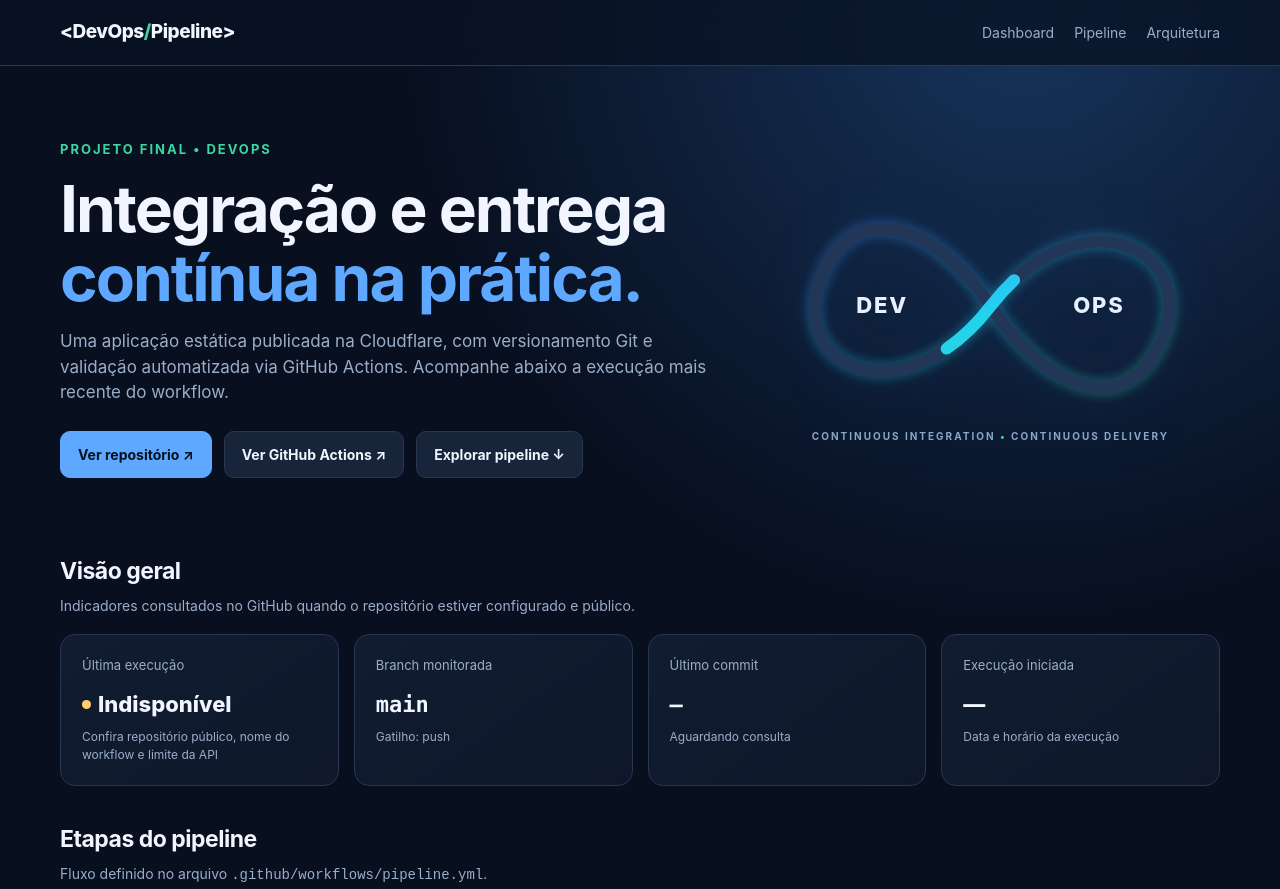
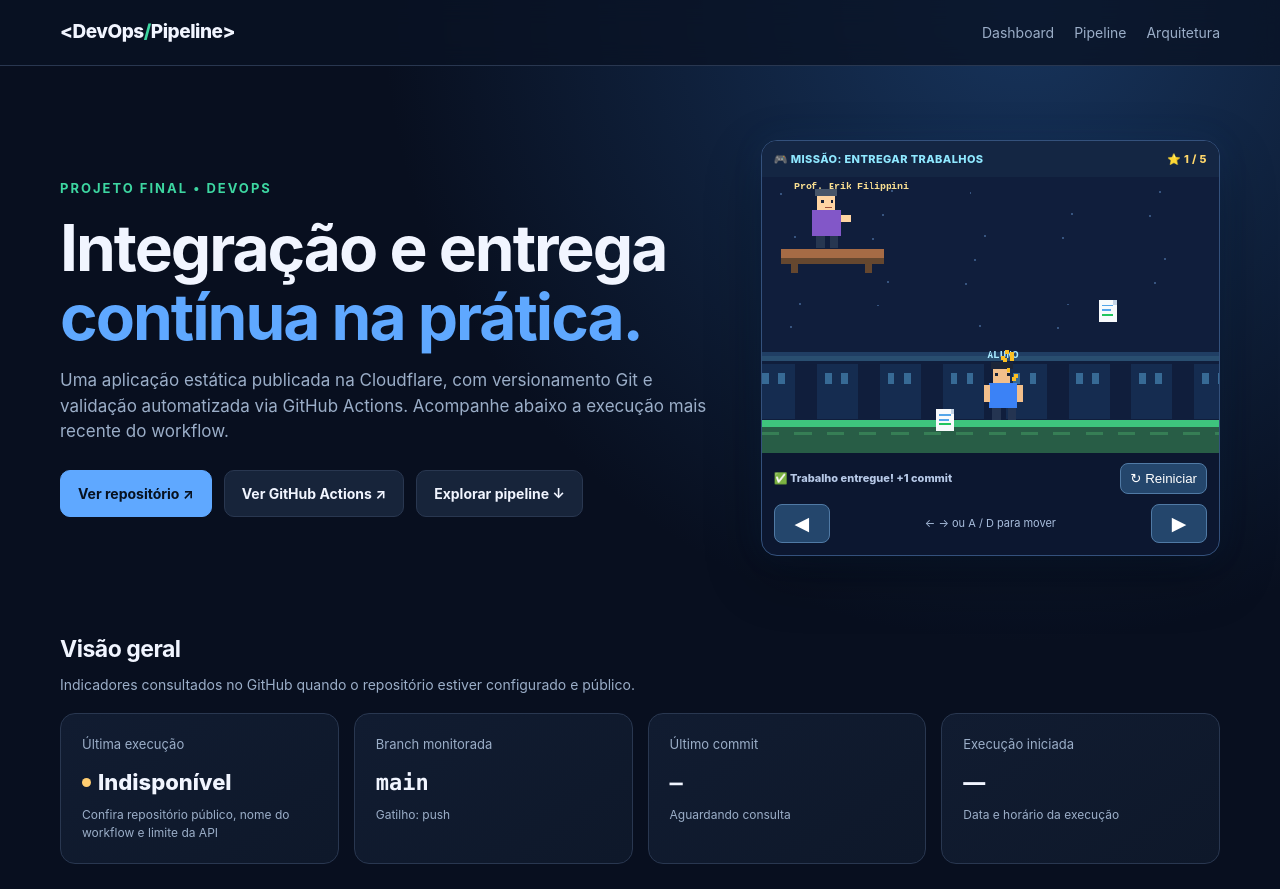
Before and after one commit to Fredy-Neugebauer/meu-site-devops, a plain HTML site: page index.html in a window 1280 px wide. Shown: the top 889 px of the page. Drawn offline with Linux system fonts and the light colour scheme; no server answers.

Commit message:
feat: adiciona minigame DevOps

```diff
--- a/index.html
+++ b/index.html
@@ -18,6 +18,16 @@
     @media(max-width:950px){.hero{grid-template-columns:1fr}.hero-visual{max-width:390px}.hero{gap:12px}}
     @media(max-width:800px){.cards{grid-template-columns:repeat(2,1fr)}.pipeline{grid-template-columns:repeat(2,1fr)}.step::after{display:none}.two{grid-template-columns:1fr}.hero{padding-top:50px}}
     @media(max-width:480px){.nav{align-items:flex-start;flex-direction:column}.cards,.pipeline{grid-template-columns:1fr}.info{grid-template-columns:1fr;gap:2px}.hero h1{letter-spacing:-1px}}
+
+    /* Minigame pixel art, integrado ao banner */
+    .game-panel{max-width:480px;filter:none;border:1px solid #34517c;border-radius:16px;background:#0c1730;overflow:hidden;box-shadow:0 20px 55px #0005,0 0 32px #3187ff16}
+    .game-head,.game-bottom{display:flex;justify-content:space-between;align-items:center;gap:8px;padding:10px 12px;font-size:11px;font-weight:800;color:#dbeafe}
+    .game-head{background:#142643;color:#8fe8ff;letter-spacing:.4px}.game-head span:last-child{color:#ffd76b;white-space:nowrap}
+    #devopsGame{width:100%;height:auto;display:block;image-rendering:pixelated;background:#0b1732;touch-action:none}
+    .game-bottom{font-size:11px;color:#b7c9e7;min-height:43px}.game-bottom button,.game-controls button{background:#24466c;color:#fff;border:1px solid #507aa5;border-radius:8px;cursor:pointer;font:700 12px inherit;padding:7px 9px}
+    .game-controls{display:flex;justify-content:space-between;align-items:center;gap:8px;padding:0 12px 12px;color:#a8bddc;font-size:11px}.game-controls button{min-width:56px;min-height:38px;font-size:19px;touch-action:none;user-select:none}
+    .game-controls button:active{background:#3277bc}
+    @media(max-width:480px){.game-head{font-size:10px}.game-controls span{font-size:10px}}
   </style>
 </head>
 <body>
@@ -25,15 +35,11 @@
 <main class="wrap" id="inicio">
   <section class="hero">
     <div class="hero-copy"><div class="eyebrow">Projeto final • DevOps</div><h1>Integração e entrega<br><span>contínua na prática.</span></h1><p>Uma aplicação estática publicada na Cloudflare, com versionamento Git e validação automatizada via GitHub Actions. Acompanhe abaixo a execução mais recente do workflow.</p><div class="actions"><a class="btn primary" id="repoLink" href="#configuracao" target="_self">Ver repositório ↗</a><a class="btn" id="actionsLink" href="#configuracao">Ver GitHub Actions ↗</a><a class="btn" href="#pipeline">Explorar pipeline ↓</a></div></div>
-    <div class="hero-visual" aria-label="Símbolo infinito DevOps animado representando integração e entrega contínuas" role="img">
-      <svg viewBox="0 0 500 290" xmlns="http://www.w3.org/2000/svg" aria-hidden="true">
-        <defs><linearGradient id="infinity-gradient" x1="0%" y1="0%" x2="100%" y2="100%"><stop offset="0%" stop-color="#448aff"/><stop offset="52%" stop-color="#22d3ee"/><stop offset="100%" stop-color="#3dd6a1"/></linearGradient><filter id="infinity-blur" x="-25%" y="-40%" width="150%" height="180%"><feGaussianBlur stdDeviation="6"/></filter></defs>
-        <path class="infinity-glow" d="M250 145 C190 55 110 35 75 95 C10 205 150 275 250 145 C350 15 490 85 430 195 C390 265 310 235 250 145"/>
-        <path class="infinity-track" d="M250 145 C190 55 110 35 75 95 C10 205 150 275 250 145 C350 15 490 85 430 195 C390 265 310 235 250 145"/>
-        <path class="infinity-flow" d="M250 145 C190 55 110 35 75 95 C10 205 150 275 250 145 C350 15 490 85 430 195 C390 265 310 235 250 145"/>
-        <text class="infinity-label" x="132" y="152" text-anchor="middle">DEV</text><text class="infinity-label" x="368" y="152" text-anchor="middle">OPS</text>
-      </svg>
-      <div class="infinity-caption">CONTINUOUS INTEGRATION <span>•</span> CONTINUOUS DELIVERY</div>
+    <div class="hero-visual game-panel" aria-label="Minigame de entregas DevOps">
+      <div class="game-head"><span>🎮 MISSÃO: ENTREGAR TRABALHOS</span><span id="gameScore">⭐ 0 / 5</span></div>
+      <canvas id="devopsGame" width="480" height="290" aria-label="Jogo de plataforma em pixel art: professor lança trabalhos e aluno coleta usando setas ou botões"></canvas>
+      <div class="game-bottom"><span id="gameMessage" aria-live="polite">Colete 5 trabalhos para concluir o deploy!</span><button id="gameRestart" type="button">↻ Reiniciar</button></div>
+      <div class="game-controls"><button type="button" id="gameLeft" aria-label="Mover aluno para esquerda">◀</button><span>← → ou A / D para mover</span><button type="button" id="gameRight" aria-label="Mover aluno para direita">▶</button></div>
     </div>
   </section>
   <section class="section" id="dashboard"><h2>Visão geral</h2><p class="hint">Indicadores consultados no GitHub quando o repositório estiver configurado e público.</p><div class="cards">
@@ -89,6 +95,67 @@
     }
     updateRun();
   }
+
+  // JOGO: animação original em Canvas, sem imagens externas ou bibliotecas.
+  (() => {
+    const canvas = document.getElementById('devopsGame');
+    const ctx = canvas.getContext('2d');
+    const scoreEl = document.getElementById('gameScore');
+    const messageEl = document.getElementById('gameMessage');
+    const W=480,H=290,ground=255;
+    let playerX=235,score=0,misses=0,done=false,items=[],particles=[],spawn=0,last=0,clock=0;
+    const keys={left:false,right:false};
+    function reset(){playerX=235;score=0;misses=0;done=false;items=[];particles=[];spawn=0;scoreEl.textContent='⭐ 0 / 5';messageEl.textContent='Colete 5 trabalhos para concluir o deploy!';}
+    document.getElementById('gameRestart').addEventListener('click',reset);
+    function control(button,side){
+      const el=document.getElementById(button);
+      el.addEventListener('pointerdown',e=>{e.preventDefault();keys[side]=true;try{el.setPointerCapture(e.pointerId)}catch(_){}});
+      ['pointerup','pointercancel','lostpointercapture','pointerleave'].forEach(ev=>el.addEventListener(ev,()=>keys[side]=false));
+    }
+    control('gameLeft','left');control('gameRight','right');
+    window.addEventListener('keydown',e=>{if(['ArrowLeft','ArrowRight','a','A','d','D'].includes(e.key)&&!['INPUT','TEXTAREA'].includes(document.activeElement.tagName)){keys[e.key==='ArrowLeft'||e.key.toLowerCase()==='a'?'left':'right']=true;e.preventDefault();}});
+    window.addEventListener('keyup',e=>{if(['ArrowLeft','ArrowRight','a','A','d','D'].includes(e.key)){keys[e.key==='ArrowLeft'||e.key.toLowerCase()==='a'?'left':'right']=false;}});
+    window.addEventListener('blur',()=>{keys.left=false;keys.right=false});
+    const rect=(x,y,w,h,c)=>{ctx.fillStyle=c;ctx.fillRect(Math.round(x),Math.round(y),w,h)};
+    function label(txt,x,y,color='#fff',size=12){ctx.fillStyle=color;ctx.font=`bold ${size}px monospace`;ctx.textAlign='center';ctx.fillText(txt,x,y);}
+    function professor(x,y){
+      rect(x+9,y,19,18,'#ffd4a2');rect(x+7,y-4,23,7,'#475569');rect(x+3,y+18,31,27,'#8257c8');rect(x+8,y+45,9,13,'#263650');rect(x+22,y+45,9,13,'#263650');
+      rect(x+13,y+7,3,3,'#182238');rect(x+23,y+7,3,3,'#182238');rect(x+17,y+14,8,2,'#9f513a');rect(x+34,y+23,11,7,'#ffd4a2');
+    }
+    function student(x,y){
+      rect(x+8,y,18,17,'#f2bf8b');rect(x+5,y-5,24,8,'#1c2538');rect(x+10,y+7,3,3,'#182238');rect(x+22,y+7,3,3,'#182238');
+      rect(x+3,y+17,30,27,'#3b82f6');rect(x+7,y+44,9,12,'#243451');rect(x+23,y+44,9,12,'#243451');rect(x-2,y+20,6,17,'#f2bf8b');rect(x+33,y+20,6,17,'#f2bf8b');
+    }
+    function paper(x,y){rect(x,y,19,23,'#f8fafc');rect(x+3,y+5,12,2,'#54a5e9');rect(x+3,y+10,10,2,'#54a5e9');rect(x+3,y+15,12,2,'#22c55e');rect(x+15,y,4,5,'#c5d5e7')}
+    function frame(t){
+      const dt=Math.min((t-last)/1000||0,.05);last=t;clock+=dt;
+      if(!done){
+        playerX=Math.max(4,Math.min(W-39,playerX+(Number(keys.right)-Number(keys.left))*225*dt));
+        spawn+=dt;
+        if(spawn>1.35){spawn=0;items.push({x:70+Math.random()*325,y:90,vy:42+score*6,drift:(Math.random()-.5)*25});}
+        for(let i=items.length-1;i>=0;i--){const it=items[i];it.y+=it.vy*dt;it.x+=it.drift*dt;
+          if(it.y+23>=ground-55&&it.y<ground-16&&it.x+19>playerX&&it.x<playerX+37){items.splice(i,1);score++;scoreEl.textContent=`⭐ ${score} / 5`;messageEl.textContent=score>=5?'🏆 FASE CONCLUÍDA — DEPLOY SUCCESS!':'✅ Trabalho entregue! +1 commit';for(let j=0;j<9;j++)particles.push({x:playerX+18,y:ground-50,vx:(Math.random()-.5)*110,vy:-Math.random()*120,life:.7});if(score>=5)done=true;}
+          else if(it.y>ground){items.splice(i,1);misses++;if(misses%3===0)messageEl.textContent='📄 Trabalho perdido! Continue tentando.';}
+        }
+      }
+      for(let i=particles.length-1;i>=0;i--){let p=particles[i];p.x+=p.vx*dt;p.y+=p.vy*dt;p.vy+=180*dt;p.life-=dt;if(p.life<=0)particles.splice(i,1)}
+      // Cenário pixel art
+      ctx.clearRect(0,0,W,H);rect(0,0,W,H,'#101e3c');
+      for(let i=0;i<23;i++){let x=(i*97+19)%W,y=(i*47+17)%165;rect(x,y,2,2,'#37547f')}
+      rect(0,184,W,5,'#203e64');rect(0,188,W,5,'#294e70');
+      for(let i=0;i<8;i++){const x=i*66-8;rect(x,196,43,58,'#152c50');rect(x+8,206,7,11,'#376a95');rect(x+25,206,7,11,'#376a95')}
+      rect(0,ground,W,H-ground,'#285d46');rect(0,ground,W,8,'#3ec47d');for(let x=0;x<W;x+=34)rect(x,ground+13,18,3,'#367e55');
+      // Plataforma do professor
+      rect(20,76,108,10,'#a66b45');rect(20,85,108,6,'#65472f');rect(30,91,8,10,'#65472f');rect(108,91,8,10,'#65472f');
+      professor(49,17);label('Prof. Erik Filippini',94,13,'#f9df91',10);
+      // Entregas caindo e aluno
+      items.forEach(it=>paper(it.x,it.y));student(playerX,ground-56);label('ALUNO',playerX+18,ground-65,'#a8e9ff',11);
+      particles.forEach(p=>rect(p.x,p.y,4,4,p.life>.35?'#fbbf24':'#34d399'));
+      if(done){rect(52,104,376,78,'#0b1732');ctx.strokeStyle='#34d399';ctx.lineWidth=3;ctx.strokeRect(52,104,376,78);label('🏆 DEPLOY SUCCESS!',240,139,'#65f4b0',22);label('Todos os trabalhos entregues!',240,162,'#e0ecff',12)}
+      requestAnimationFrame(frame);
+    }
+    reset();requestAnimationFrame(frame);
+  })();
 </script>
 </body>
 </html>
```
